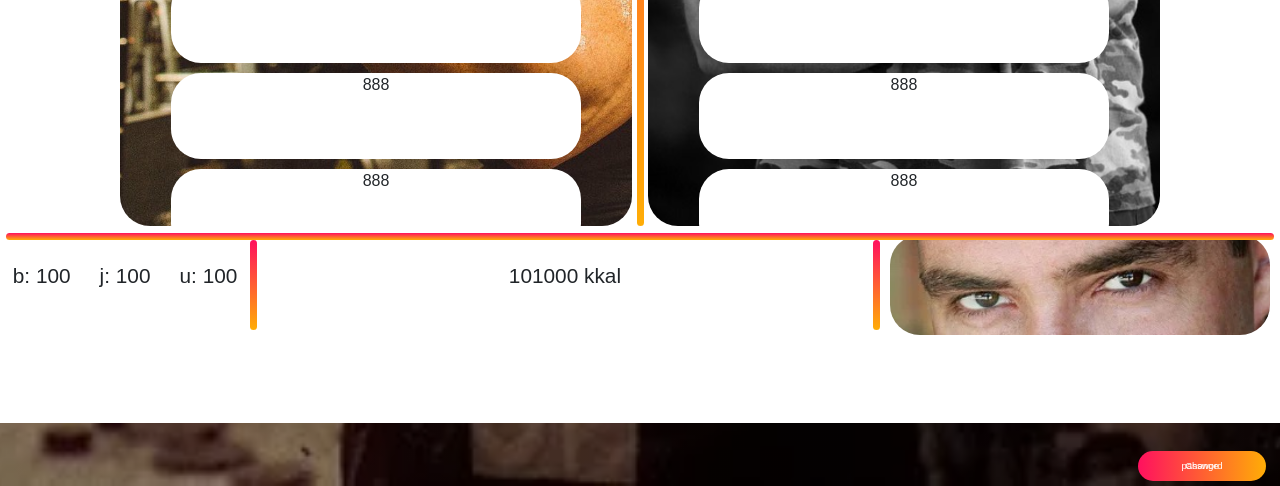
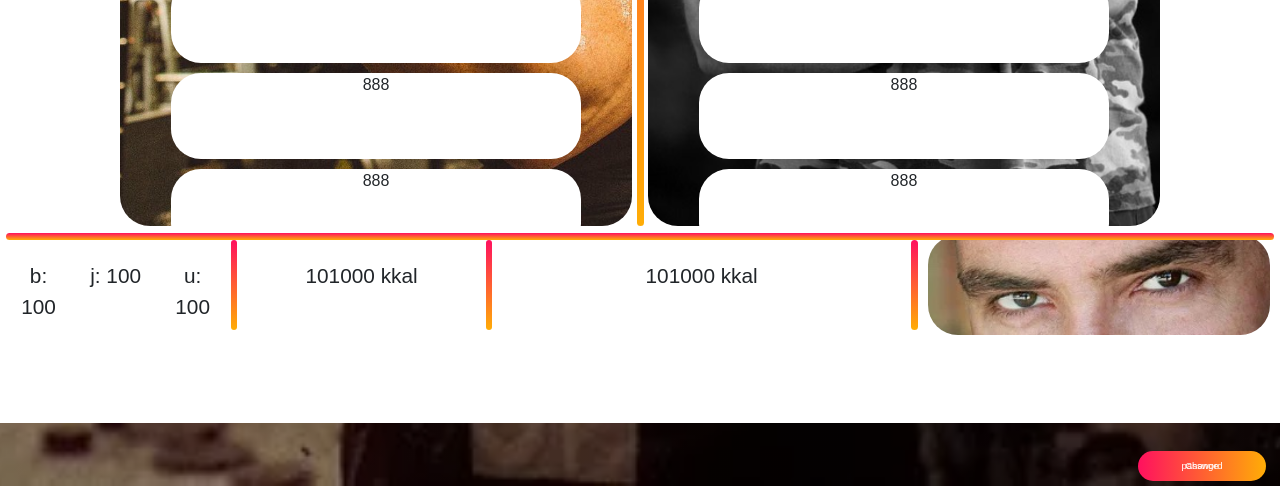
Before and after one commit to SpacePalm/Nivskiy-io, a Flask app: page /main in a window 1280 px wide. Shown: the part 770-1256 px from the top of the page. Run offline with Flask 2, Linux system fonts and the light colour scheme; parts of the project's set-up code (start-up, migrations or seed data) failed here and were passed over; some libraries are stand-ins or nearby versions.

Commit message:
fix_style

```diff
--- a/templates/main.html
+++ b/templates/main.html
@@ -73,7 +73,9 @@
                     <div class="kkal-block">j: 100</div>
                     <div class="kkal-block">u: 100</div>
                     <div class="border-block-line"></div>
-                    <div class="kkal-block"  style="width: 47%;">101000 kkal</div>
+                    <div class="kkal-block"  style="width: 20%;">101000 kkal</div>
+                    <div class="border-block-line" style="right: 0;"></div>
+                    <div class="kkal-block"  style="width: 35%;">101000 kkal</div>
                     <div class="border-block-line" style="right: 0;"></div>
                     <div class="eye-block"></div>
                 </div>
```
